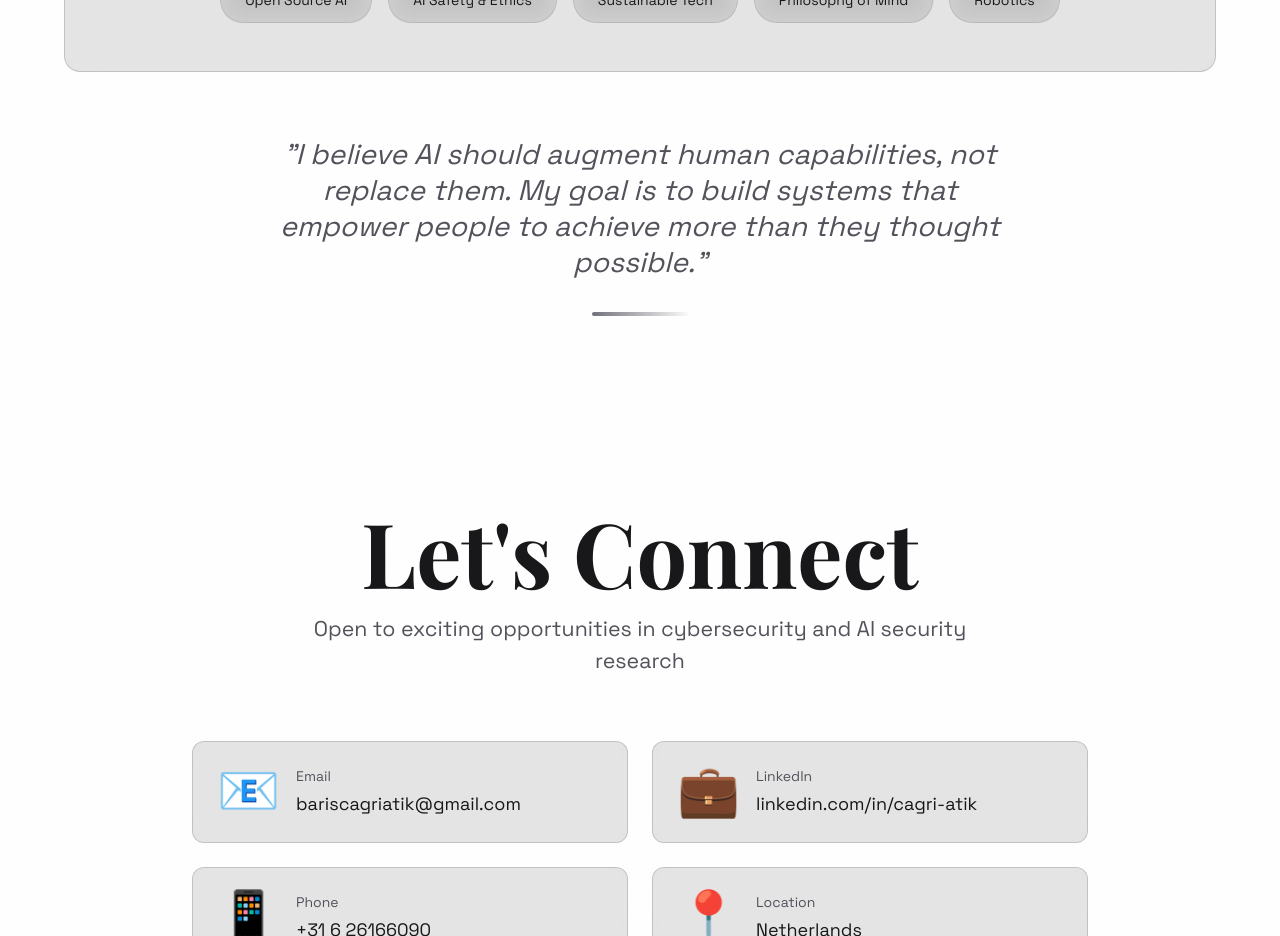
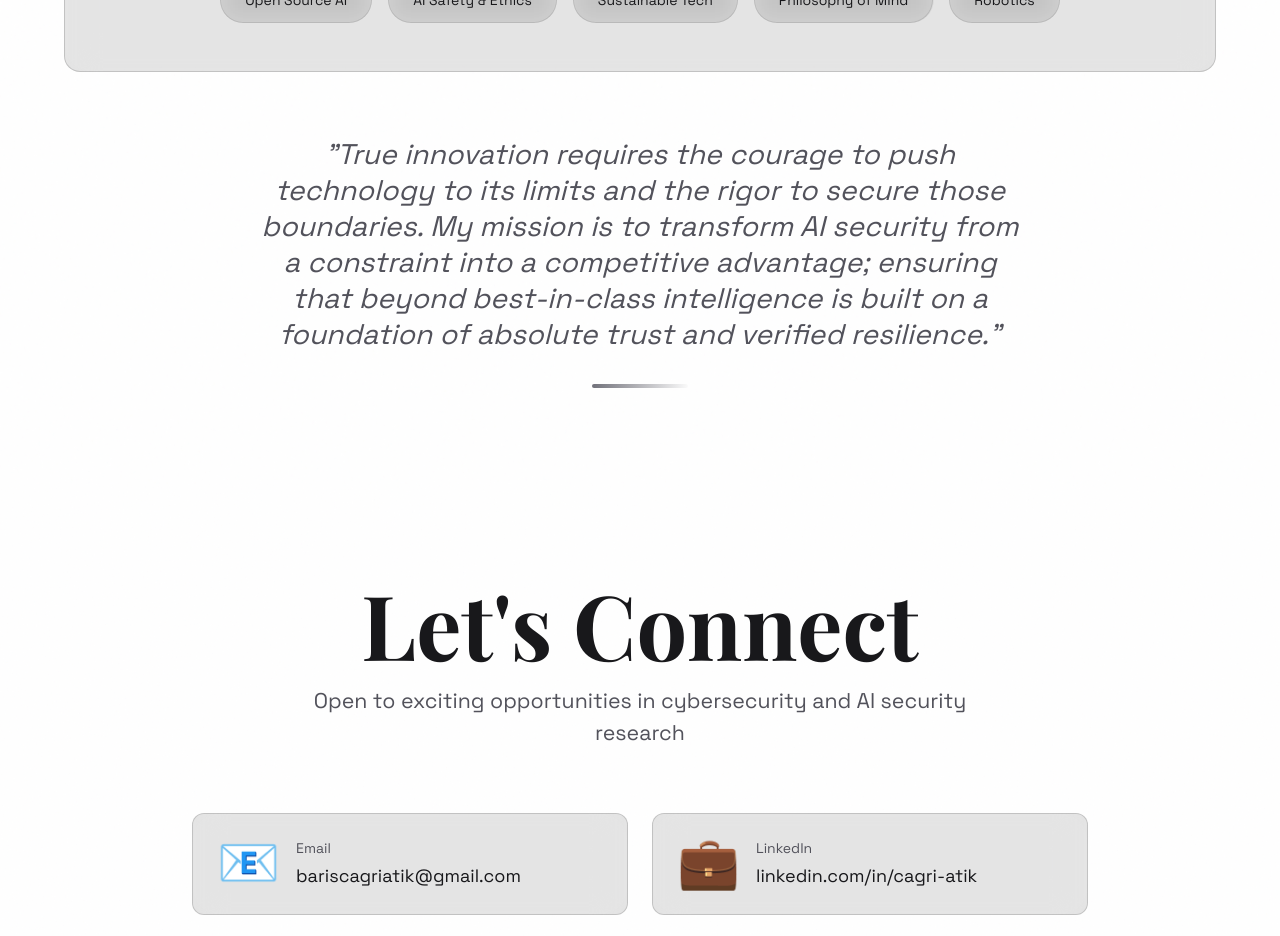
Before and after one commit to BarisAtik/portfolio, a Next.js app: page / in a window 1280 px wide. Shown: the part 7280-8216 px from the top of the page. Built offline with nearby package versions, Linux system fonts and the light colour scheme.

Commit message:
Update personal statement in Personal.tsx

```diff
--- a/components/Personal.tsx
+++ b/components/Personal.tsx
@@ -130,9 +130,7 @@ export default function Personal() {
           className="mt-16 text-center max-w-3xl mx-auto"
         >
           <p className="text-xl md:text-2xl text-steel-gray leading-relaxed font-space italic">
-            "I believe AI should augment human capabilities, not replace them.
-            My goal is to build systems that empower people to achieve more than
-            they thought possible."
+            "True innovation requires the courage to push technology to its limits and the rigor to secure those boundaries. My mission is to transform AI security from a constraint into a competitive advantage; ensuring that beyond best-in-class intelligence is built on a foundation of absolute trust and verified resilience."
           </p>
           <div className="mt-8 h-1 w-24 bg-gradient-to-r from-steel-gray to-warm-white mx-auto rounded-full" />
         </motion.div>
```
